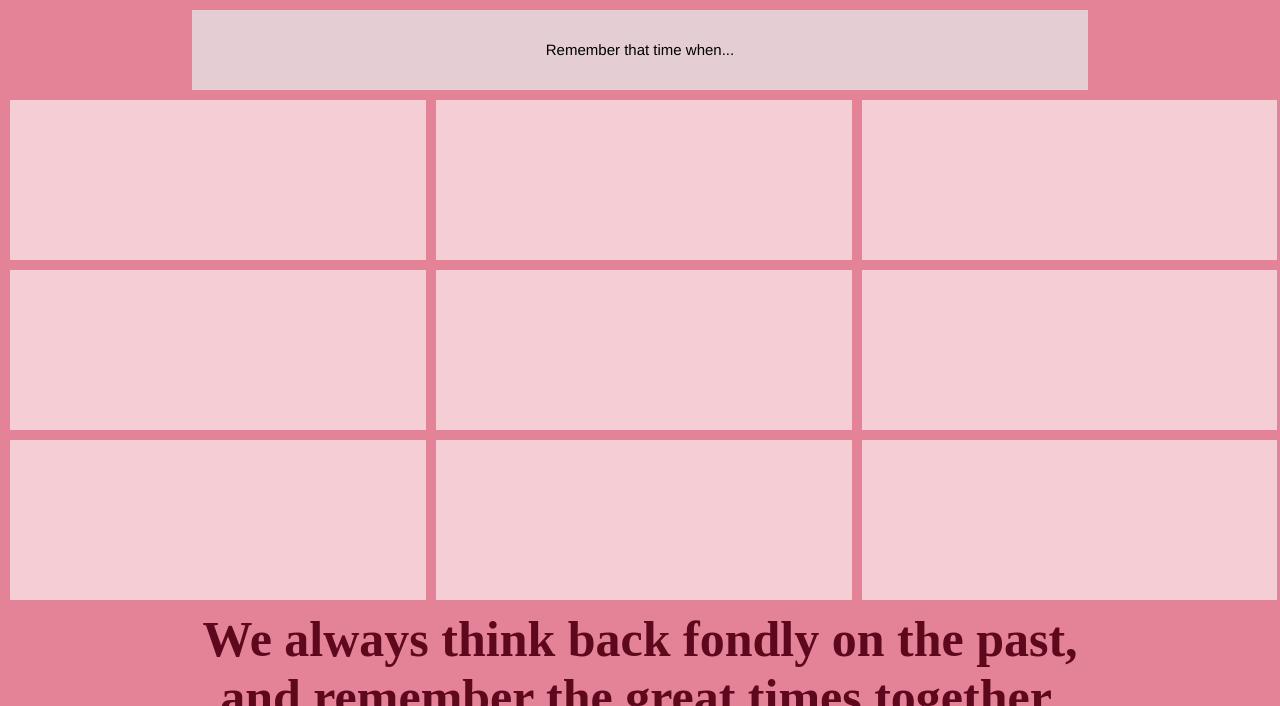
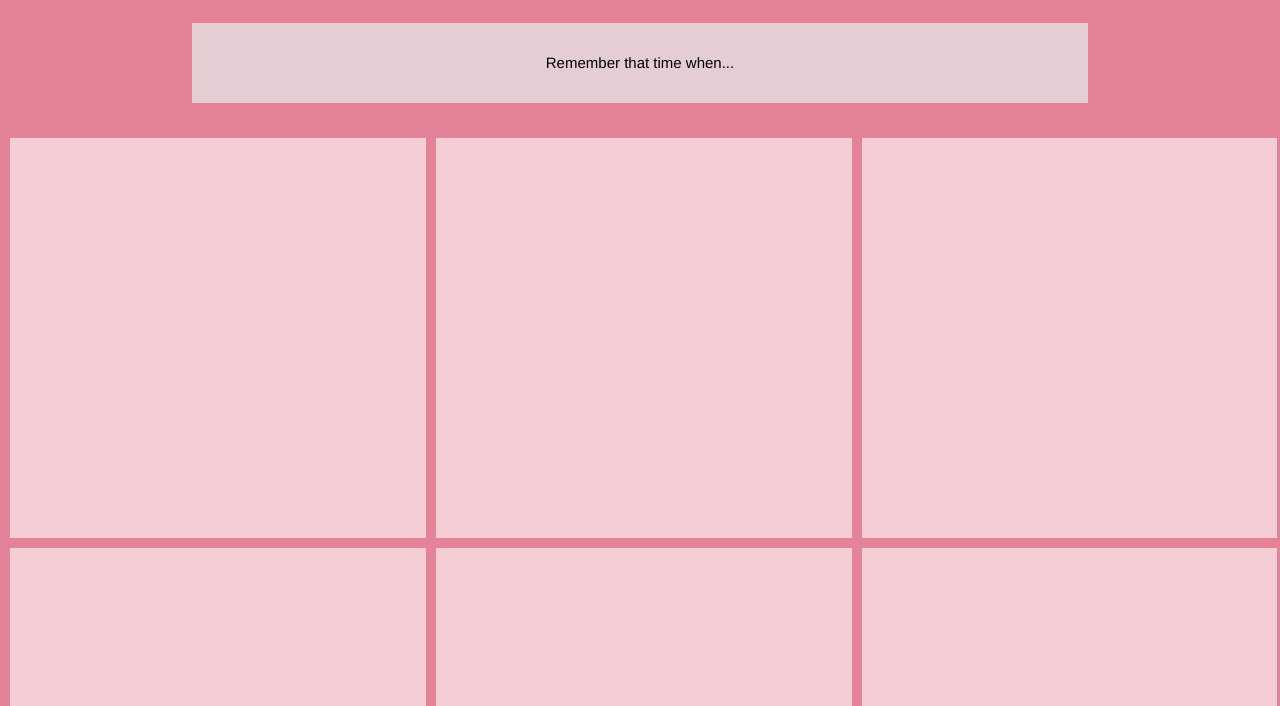
Before and after one commit to apet2929/apet2929.github.io, a plain HTML site: page index.html in a window 1280 px wide. Shown: the part 94-800 px from the top of the page. Drawn offline with Linux system fonts and the light colour scheme.

Commit message:
Update style.css

```diff
--- a/style.css
+++ b/style.css
@@ -12,11 +12,13 @@ body {
 .grid-container {
     display: grid;
     grid-template-columns: 33% 33% 33%;
+    grid-template-rows: 50vh 33vh 50vh;
     max-width: 100%;
     padding: 10px;
+    margin-top: 2%;
     gap: 10px;
     /* background-color: #E24767; */
-    min-height: 500px;
+    min-height: 100vh;
 }
 
 .grid-item {
@@ -38,8 +40,7 @@ body {
     align-items: center;
 }
 .memory-button {
-    margin-top: 1%;
-
+    margin-top: 2%;
     text-align: center;
     width: 70%;
     min-height: 10vh;
```
